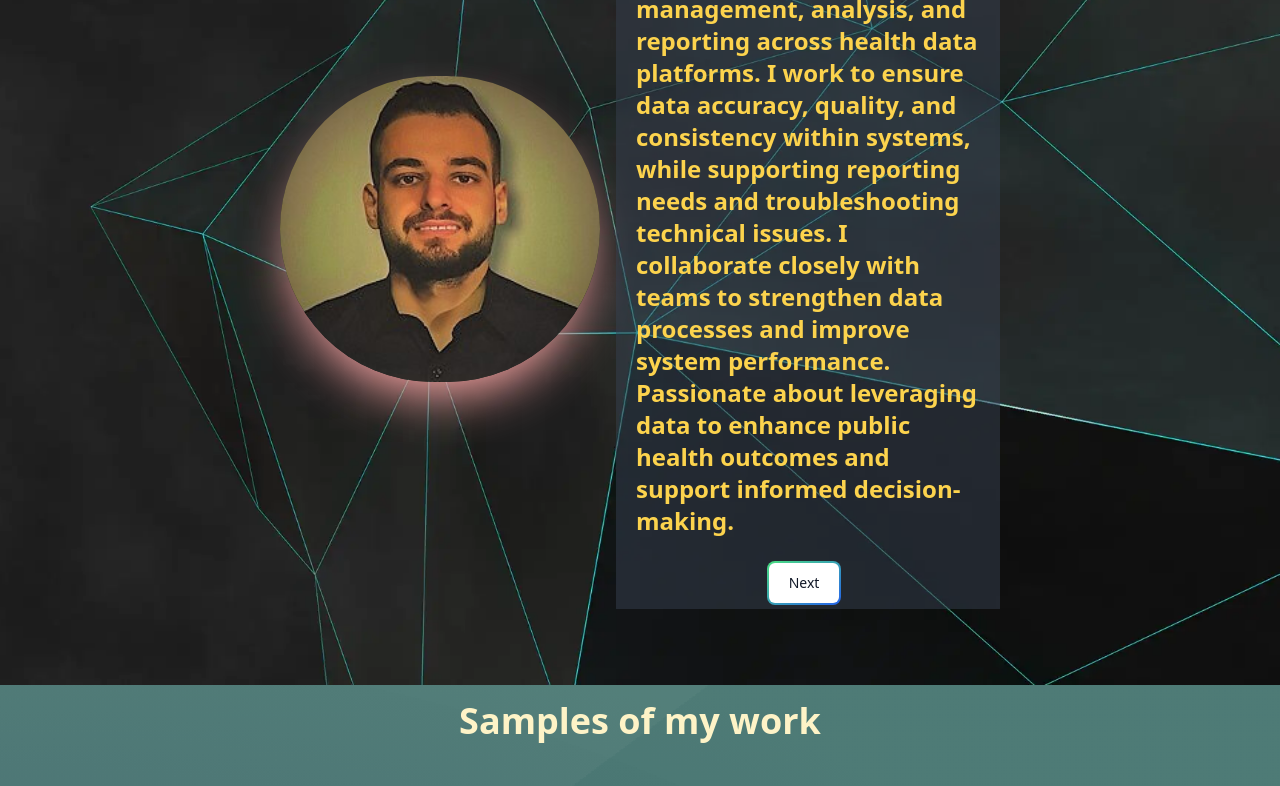
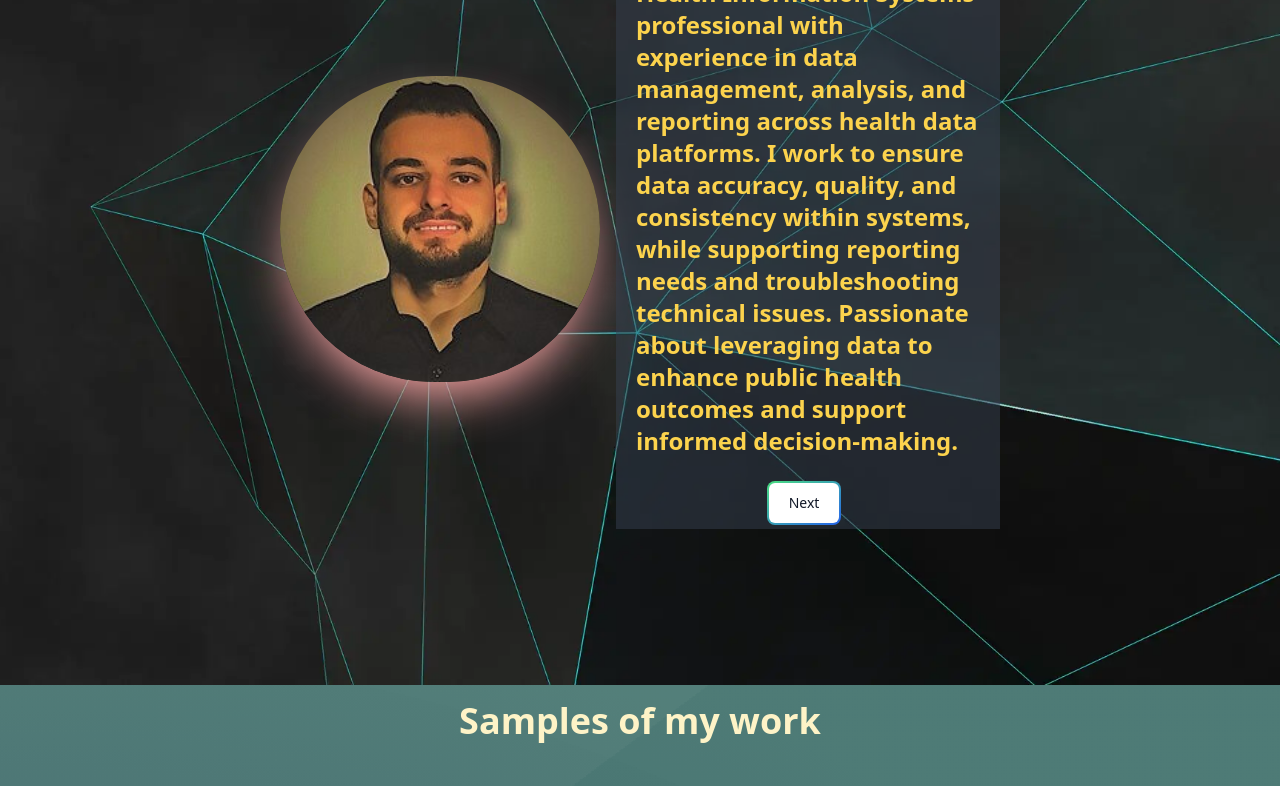
Before and after one commit to oudayalali/portfolio, a plain HTML site: page index.html in a window 1280 px wide. Shown: the part 115-901 px from the top of the page. Drawn offline with nearby package versions, Linux system fonts and the light colour scheme.

Commit message:
Update index.html

```diff
--- a/index.html
+++ b/index.html
@@ -70,10 +70,9 @@
                 id="aboutMe"
                 class="max-w-sm px-4 text-xl text-amber-300 font-semibold text-center animate__animated animate__lightSpeedInRight md:text-2xl md:px-0 md:text-left"
               >
-               Health Information Systems professional with experience in data management,
+                Health Information Systems professional with experience in data management,
                 analysis, and reporting across health data platforms. I work to ensure data accuracy, quality,
                 and consistency within systems, while supporting reporting needs and troubleshooting technical issues.
-                I collaborate closely with teams to strengthen data processes and improve system performance.
                 Passionate about leveraging data to enhance public health outcomes and support informed decision-making.
 
               </p>
```
